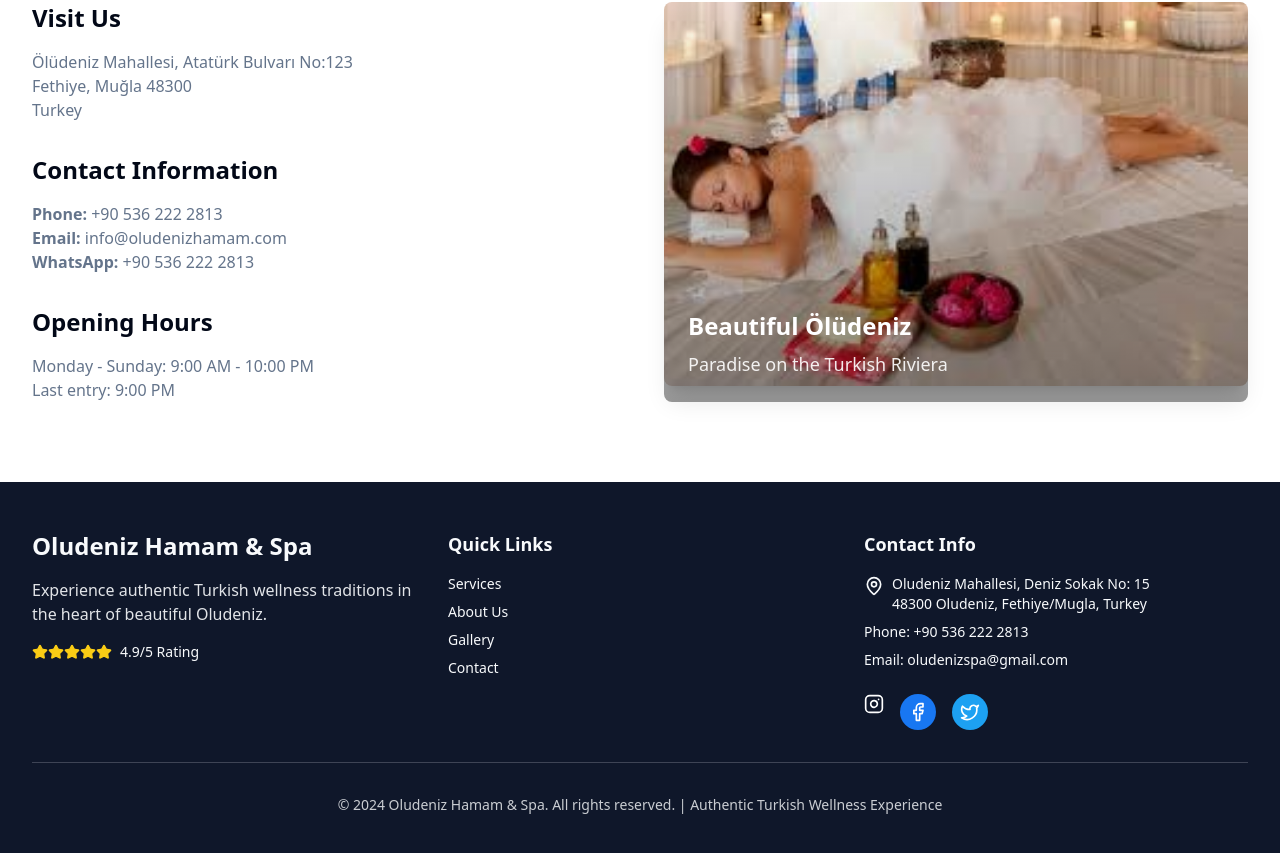
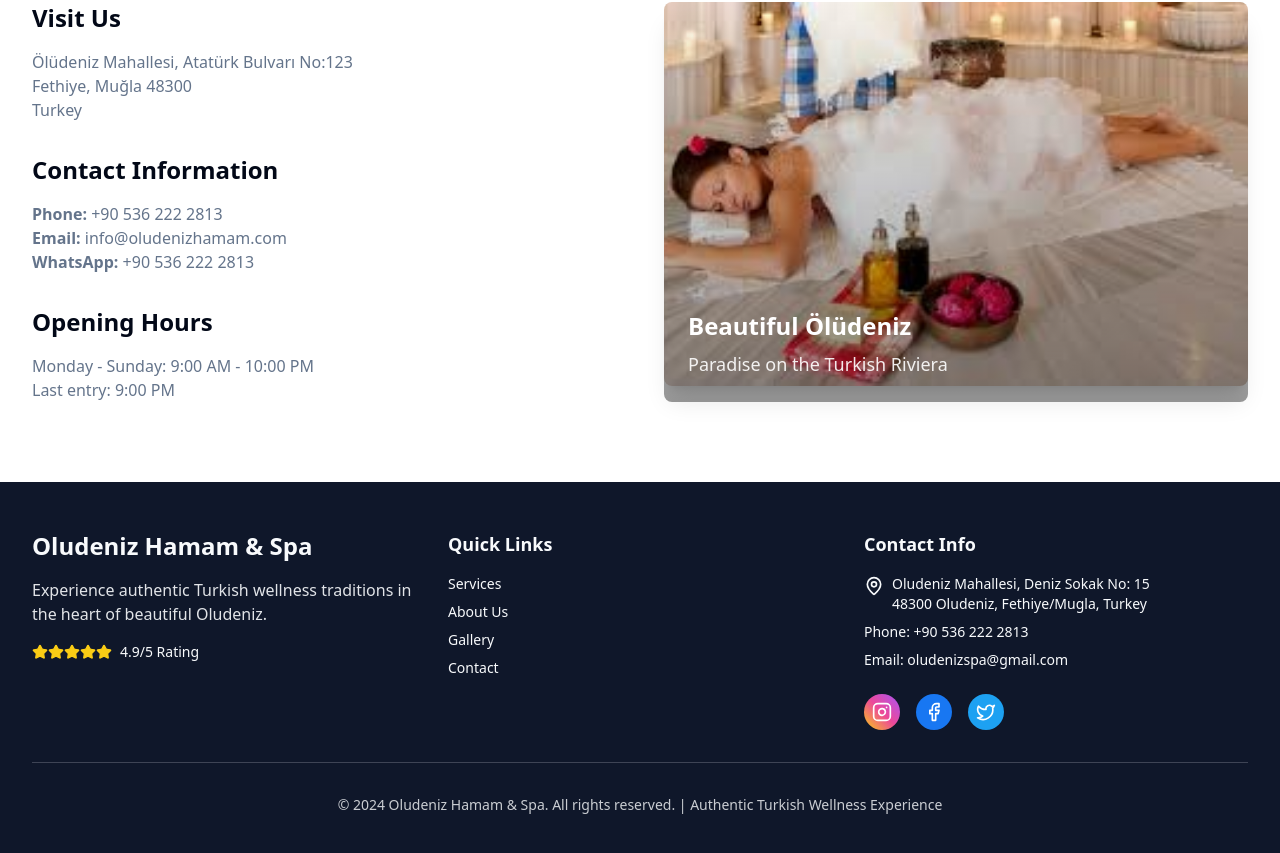
Before and after one commit to mrtandempilot/hamam, a React (Vite) app: page / in a window 1280 px wide. Shown: the part 5116-5969 px from the top of the page. Built offline with nearby package versions, Linux system fonts and the light colour scheme; a web font is replaced by a local one.

Commit message:
fix: restore Instagram button gradient styling

```diff
--- a/src/components/Footer.tsx
+++ b/src/components/Footer.tsx
@@ -79,7 +79,7 @@ export const Footer = () => {
                 href="https://instagram.com/oludenizspa"
                 target="_blank"
                 rel="noopener noreferrer"
-                className="hover:text-primary transition-colors"
+                className="bg-gradient-to-tr from-yellow-400 via-pink-500 to-purple-500 p-2 rounded-full transition-all hover:scale-110 hover:shadow-lg"
                 aria-label="Follow us on Instagram"
               >
                 <Instagram className="h-5 w-5 text-white" />
```
